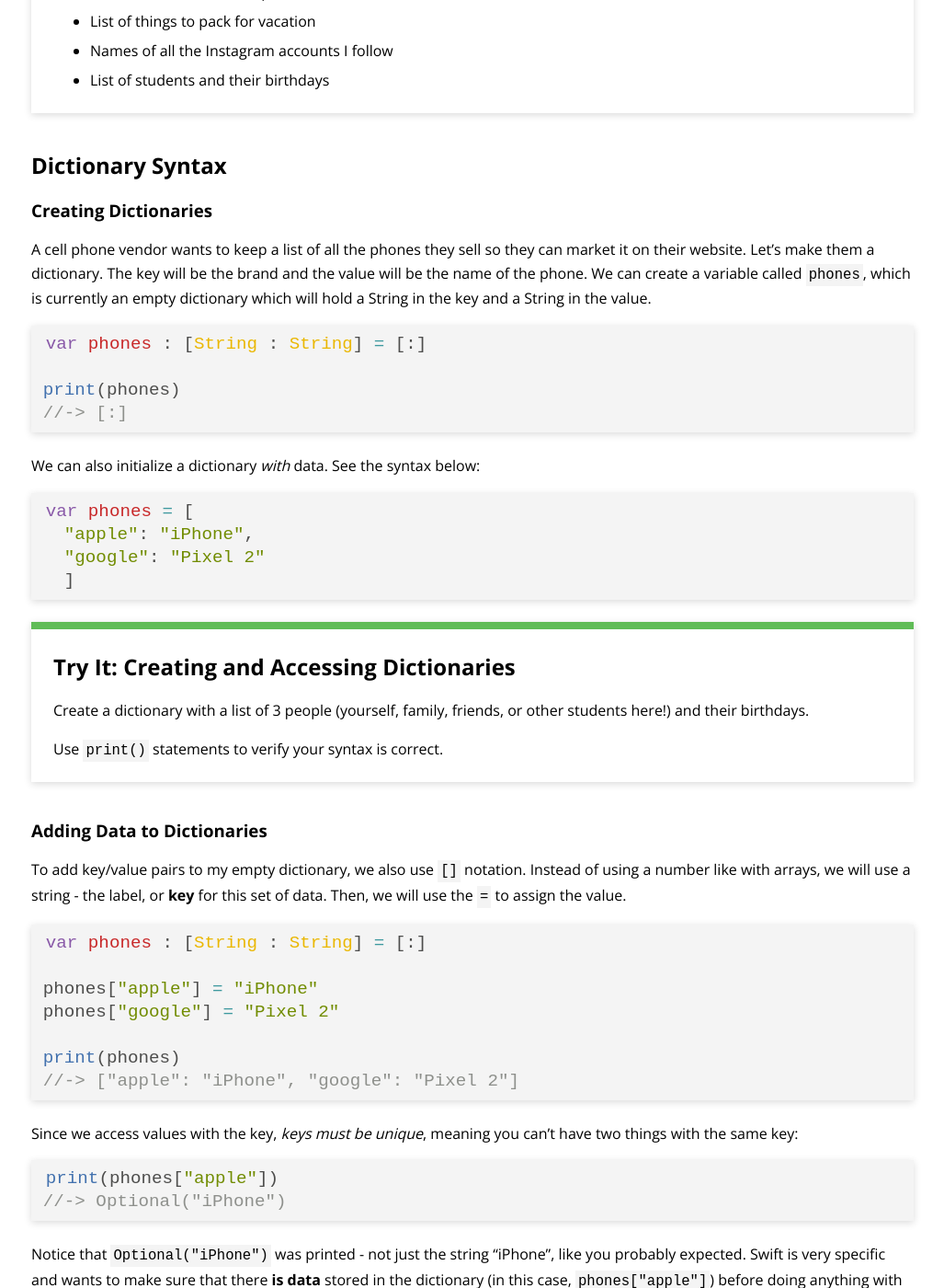
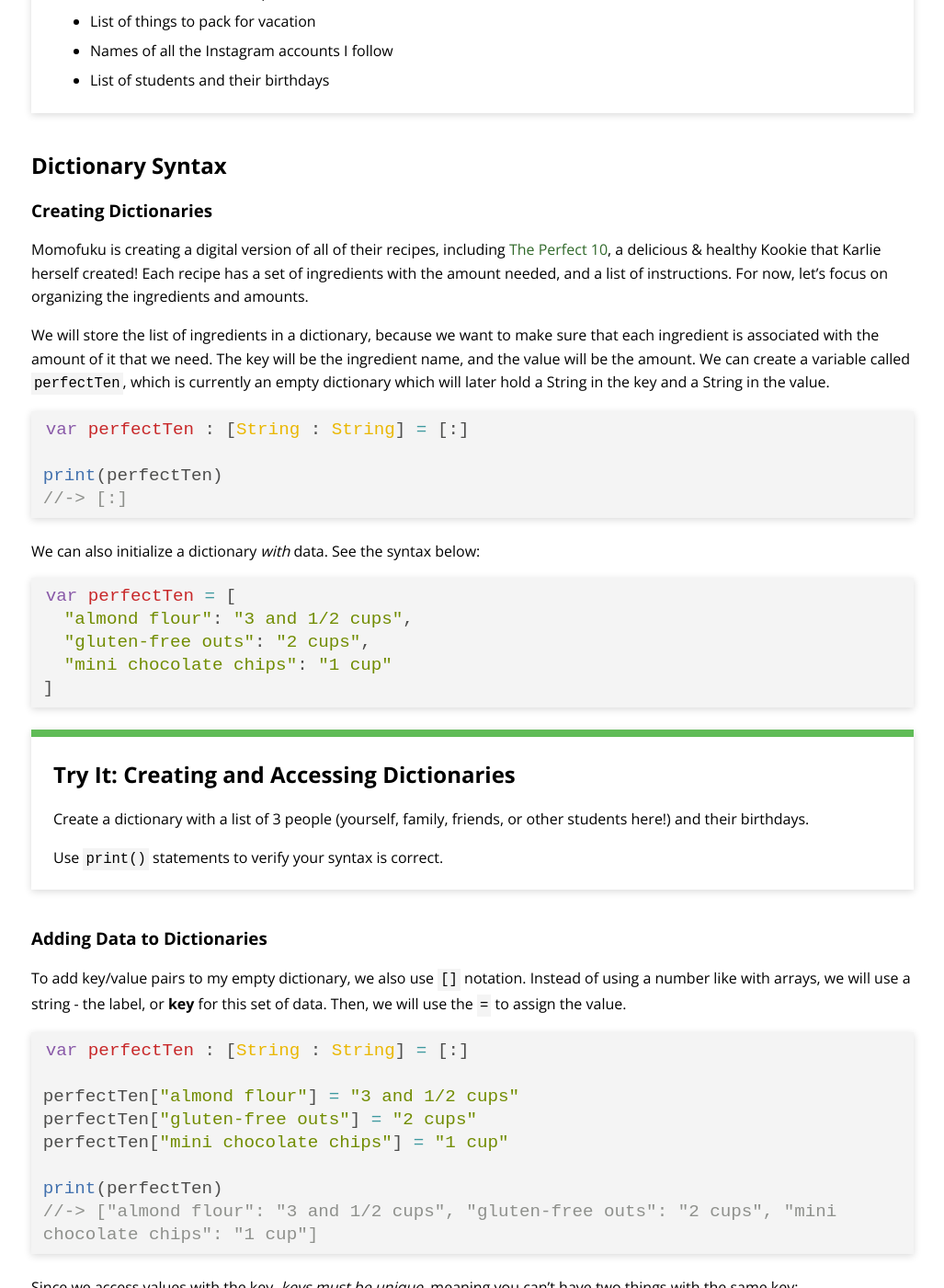
Before and after one commit to ameseee/kwk-curriculum-site, a Jekyll site: the page built from swift-ios/lessons/collections/index.md, in a window 1280 px wide and 1400 px high, scrolled down 6564 px. Shown: the whole window at 92% size, without its empty margins (126-1153 px from the left). Built offline with Jekyll 4.4.1, drawn with Linux system fonts in a browser that asks for light colours; nearby versions of some CDN libraries; some of the changed text lies outside the part shown.

Commit message:
Add Perfect Ten examples to dictionaries lesson

````diff
--- a/swift-ios/lessons/collections/index.md
+++ b/swift-ios/lessons/collections/index.md
@@ -244,22 +244,25 @@ If I wanted to make a list of all of Karlie's friends **and** their birthday so
 
 ### Creating Dictionaries
 
-A cell phone vendor wants to keep a list of all the phones they sell so they can market it on their website. Let's make them a dictionary. The key will be the brand and the value will be the name of the phone. We can create a variable called `phones`, which is currently an empty dictionary which will hold a String in the key and a String in the value.
+Momofuku is creating a digital version of all of their recipes, including <a target="blank" href="http://aperiodictableblog.com/?p=4529">The Perfect 10</a>, a delicious & healthy Kookie that Karlie herself created! Each recipe has a set of ingredients with the amount needed, and a list of instructions. For now, let's focus on organizing the ingredients and amounts.
+
+We will store the list of ingredients in a dictionary, because we want to make sure that each ingredient is associated with the amount of it that we need. The key will be the ingredient name, and the value will be the amount. We can create a variable called `perfectTen`, which is currently an empty dictionary which will later hold a String in the key and a String in the value.
 
 ```swift
-var phones : [String : String] = [:]
+var perfectTen : [String : String] = [:]
 
-print(phones)
+print(perfectTen)
 //-> [:]
 ```
 
 We can also initialize a dictionary _with_ data. See the syntax below:
 
 ```swift
-var phones = [
-  "apple": "iPhone",
-  "google": "Pixel 2"
-  ]
+var perfectTen = [
+  "almond flour": "3 and 1/2 cups",
+  "gluten-free outs": "2 cups",
+  "mini chocolate chips": "1 cup"
+]
 ```
 
 <div class="try-it">
@@ -273,27 +276,39 @@ var phones = [
 To add key/value pairs to my empty dictionary, we also use `[]` notation. Instead of using a number like with arrays, we will use a string - the label, or **key** for this set of data. Then, we will use the `=` to assign the value.
 
 ```swift
-var phones : [String : String] = [:]
+var perfectTen : [String : String] = [:]
 
-phones["apple"] = "iPhone"
-phones["google"] = "Pixel 2"
+perfectTen["almond flour"] = "3 and 1/2 cups"
+perfectTen["gluten-free outs"] = "2 cups"
+perfectTen["mini chocolate chips"] = "1 cup"
 
-print(phones)
-//-> ["apple": "iPhone", "google": "Pixel 2"]
+print(perfectTen)
+//-> ["almond flour": "3 and 1/2 cups", "gluten-free outs": "2 cups", "mini chocolate chips": "1 cup"]
 ```
 
 Since we access values with the key, _keys must be unique_, meaning you can't have two things with the same key:
 
 ```swift
-print(phones["apple"])
-//-> Optional("iPhone")
+perfectTen["almond flour"] = "4 cups"
+print(perfectTen)
+//-> ["almond flour": "4 cups", "gluten-free outs": "2 cups", "mini chocolate chips": "1 cup"]
 ```
 
-Notice that `Optional("iPhone")` was printed - not just the string "iPhone", like you probably expected. Swift is very specific and wants to make sure that there **is data** stored in the dictionary (in this case, `phones["apple"]`) before doing anything with the data; if it were `nil` it could cause problems in bigger programs. To tell Swift we are sure there is data, we do something called **unwrapping** - by typing an exclamation point after the closing bracket.
+In the snipper above, `almond flour` was already a key, so when we attempted to add a key with `almond flour`, the original data was overwritten.
+
+
+Now, let's try printing just one value to the console:
 
 ```swift
-print(phones["apple"]!)
-//-> "iPhone"
+print(perfectTen["almond flour"])
+//-> Optional("4 cups")
+```
+
+Notice that `Optional("4 cups")` was printed - not just the string "4 cups", like you probably expected. Swift is very specific and wants to make sure that there **is data** stored in the dictionary (in this case, `perfectTen["almond flour"]`) before doing anything with the data; if it were `nil` it could cause problems in bigger programs. To tell Swift we are sure there is data, we do something called **unwrapping** - by typing an exclamation point after the closing bracket.
+
+```swift
+print(perfectTen["almond flour"]!)
+//-> "4 cups"
 ```
 
 ### Removing Data from Dictionaries
@@ -301,28 +316,28 @@ print(phones["apple"]!)
 Let's say the company discontinues a phone and the vendor will no longer have them for sale. We need to help them remove this key/value pair for their dictionary so they don't have any angry customers. Unlike arrays, we don't have a special method that does this, we just set the value to `nil`.
 
 ```swift
-print(phones["apple"]!)
+print(perfectTen["almond flour"]!)
 
-phones["apple"] = nil
+perfectTen["almond flour"] = nil
 
-print(phones["apple"]!)
+print(perfectTen["almond flour"]!)
 ```
 
-If we run this code, we will see quite an error! That's because the key "apple" no longer exists.
+If we run this code, we will see quite an error! That's because the key "almond flour" no longer exists.
 
-# **JUST** get the keys
+### **JUST** get the keys
 
 Let's say we want a list of all the companies that make the phones, but we _don't_ want to have to look at the phone names. Check out the code below, then we'll explain what's happening.
 
 ```swift
-print(phones.keys)
-//-> ["apple", "google"]
+print(perfectTen.keys)
+//-> ["almond flour", "gluten-free outs", "mini chocolate chips"]
 
-print(Array(phones.keys))
-//-> ["apple", "google"]
+print(Array(perfectTen.keys))
+//-> ["almond flour", "gluten-free outs", "mini chocolate chips"]
 ```
 
-`phones.keys` gives us a `keys` object with "apple", and "google" but is difficult to use because `keys` is not a commonly used data type. Typically, you'll see iOS developers wrap `Array()` around, in this case, the `phones.keys` so that `keys` objects can be converted into an array, which is much more friendly!
+`perfectTen.keys` gives us a `keys` object with "almond flour", "gluten-free outs", and "mini chocolate chips" but is difficult to use because `keys` is not a commonly used data type. Typically, you'll see iOS developers wrap `Array()` around, in this case, the `perfectTen.keys` so that `keys` objects can be converted into an array, which is much more friendly!
 
 <div class="practice">
   <h2>Practice: Dictionaries</h2>
````
